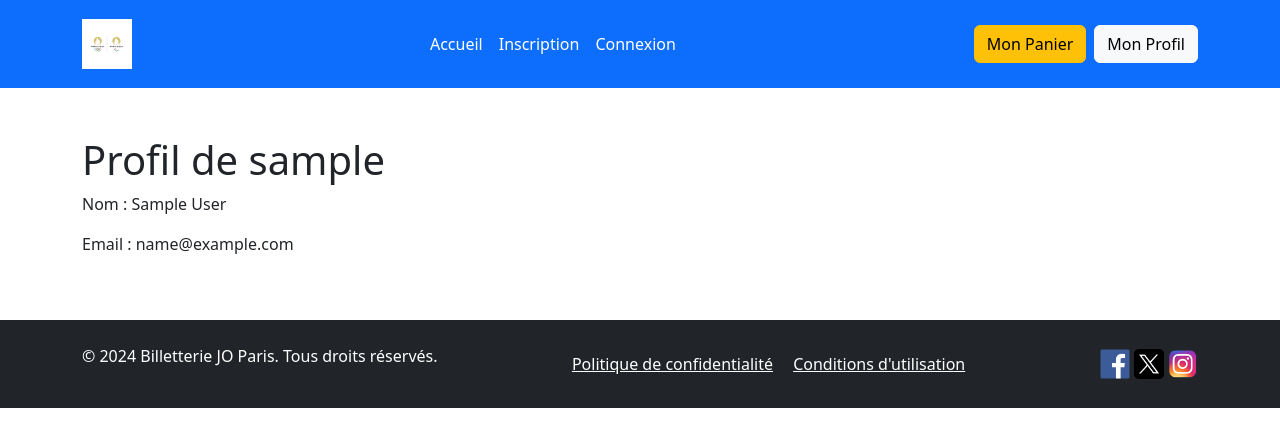
After one commit to NicolasBay/Billeterie_JO_Paris, a Django app: page /profil/ in a window 1280 px wide. The commit adds this page. Shown: the top 447 px of the page. Run offline with Django 5.2, Linux system fonts and the light colour scheme; the visitor is signed in with stand-in values (Sample User, id 1).

Commit message:
ajout de pages et fichiers static

```diff
--- a/JO_Paris/JO_Paris/settings.py
+++ b/JO_Paris/JO_Paris/settings.py
@@ -137,7 +137,7 @@ USE_TZ = True
 
 STATIC_URL = '/static/'
 STATIC_DIRS = [
-    BASE_DIR / 'static',
+    os.path.join(BASE_DIR / 'static'),
 ]
 
 # Default primary key field type
--- a/JO_Paris/billetterie/templates/base.html
+++ b/JO_Paris/billetterie/templates/base.html
@@ -1,33 +1,70 @@
 {% load static %}
-
 
 <!DOCTYPE html>
 <html lang="fr">
 <head>
     <meta charset="UTF-8">
     <meta name="viewport" content="width=device-width, initial-scale=1.0">
-    <title>{% block title %}Titre de la page{% endblock %}</title>
-    <link rel="stylesheet" href="{% static 'css/style.css' %}"> <!-- Lien vers ton fichier CSS -->
+    <title>{% block title %}Billetterie JO Paris{% endblock %}</title>
+    <link href="https://cdn.jsdelivr.net/npm/bootstrap@5.3.0-alpha1/dist/css/bootstrap.min.css" rel="stylesheet">
+    <link rel="stylesheet" href="{% static 'css/style.css' %}">
 </head>
 <body>
-    <header>
-        <nav>
-            <ul>
-                <li><a href="{% url 'signup' %}">Inscription</a></li>
-                <li><a href="{% url 'login' %}">Connexion</a></li>
-                <li><a href="{% url 'home' %}">Accueil</a></li>
-            </ul>
-        </nav>
+
+    <!-- Header -->
+    <header class="bg-primary text-white py-3">
+        <div class="container d-flex justify-content-between align-items-center">
+            <a href="{% url 'home' %}" class="navbar-brand">
+                <img src="{% static 'img/parislogo.png' %}" alt="Logo JO Paris" height="50">
+            </a>
+            <nav class="navbar navbar-expand-lg">
+                <div class="collapse navbar-collapse">
+                    <ul class="navbar-nav me-auto">
+                        <li class="nav-item">
+                            <a href="{% url 'home' %}" class="nav-link text-white">Accueil</a>
+                        </li>
+                        <li class="nav-item">
+                            <a href="{% url 'signup' %}" class="nav-link text-white">Inscription</a>
+                        </li>
+                        <li class="nav-item">
+                            <a href="{% url 'login' %}" class="nav-link text-white">Connexion</a>
+                        </li>
+                    </ul>
+                </div>
+            </nav>
+            <div class="d-flex">
+                <a href="{% url 'panier' %}" class="btn btn-warning me-2">Mon Panier</a>
+                <a href="{% url 'profil' %}" class="btn btn-light">Mon Profil</a>
+            </div>
+        </div>
     </header>
 
-    <main>
+    <!-- Main Content -->
+    <main class="container py-5">
         {% block content %}
-        <!-- Contenu spécifique à chaque page ici -->
+        <!-- Contenu spécifique à chaque page -->
         {% endblock %}
     </main>
 
-    <footer>
-        <p>&copy; 2024 Billetterie JO Paris</p>
+    <!-- Footer -->
+    <footer class="bg-dark text-white py-4 mt-auto">
+        <div class="container d-flex justify-content-between align-items-center">
+            <div>
+                <p>&copy; 2024 Billetterie JO Paris. Tous droits réservés.</p>
+            </div>
+            <div>
+                <a href="#" class="text-white me-3">Politique de confidentialité</a>
+                <a href="#" class="text-white">Conditions d'utilisation</a>
+            </div>
+            <div>
+                <img src="{% static 'img/fblogo.webp' %}" alt="Logo Facebook" height="30">
+                <img src="{% static 'img/xlogo.webp' %}" alt="Logo X" height="30">
+                <img src="{% static 'img/instalogo.webp' %}" alt="Logo Instagram" height="30">
+            </div>
+        </div>
     </footer>
+
+    <!-- Bootstrap JS -->
+    <script src="https://cdn.jsdelivr.net/npm/bootstrap@5.3.0-alpha1/dist/js/bootstrap.bundle.min.js"></script>
 </body>
 </html>
--- a/JO_Paris/billetterie/templates/billetterie/login.html
+++ b/JO_Paris/billetterie/templates/billetterie/login.html
@@ -2,11 +2,7 @@
 
 {% block content %}
 
-<!DOCTYPE html>
-<html lang="fr">
-<head>
-    <meta charset="UTF-8">
-    <meta name="viewport" content="width=device-width, initial-scale=1.0">
+
     <title>Connexion</title>
 </head>
 <body>
--- /dev/null
+++ b/JO_Paris/billetterie/templates/billetterie/profil.html
@@ -0,0 +1,10 @@
+{% extends 'base.html' %}
+
+{% block title %}Mon Profil{% endblock %}
+
+{% block content %}
+<h1>Profil de {{ user.username }}</h1>
+<p>Nom : {{ user.get_full_name }}</p>
+<p>Email : {{ user.email }}</p>
+<!-- Tu peux ajouter plus d'informations selon tes besoins -->
+{% endblock %}
--- a/JO_Paris/billetterie/urls.py
+++ b/JO_Paris/billetterie/urls.py
@@ -1,6 +1,6 @@
 from django.urls import path
 from .views import SignupView, CustomTokenObtainPairView, CustomTokenRefreshView
-from .views import HomeView, CustomLoginView
+from .views import HomeView, CustomLoginView, PanierView, ProfilView
 
 
 urlpatterns = [
@@ -8,4 +8,6 @@ urlpatterns = [
     path('signup/', SignupView.as_view(), name='signup'),
     path('login/', CustomLoginView.as_view(), name='login'),
     path('token/refresh/', CustomTokenRefreshView.as_view(), name='token_refresh'),
+    path('panier/', PanierView.as_view(), name='panier'),
+    path('profil/', ProfilView.as_view(), name='profil'),
 ]
--- a/JO_Paris/billetterie/views.py
+++ b/JO_Paris/billetterie/views.py
@@ -1,6 +1,7 @@
 from django.shortcuts import render, redirect
 from django.contrib.auth import login
 from django.contrib.auth.views import LoginView
+from django.contrib.auth.mixins import LoginRequiredMixin
 from django.urls import reverse_lazy
 from .forms import SignupForm
 from django.views import View
@@ -48,7 +49,6 @@ class HomeView(TemplateView):
 
 class CustomLoginView(View):
     template_name = 'billetterie/login.html'
-
     def get(self, request):
         return render(request, self.template_name)
 
@@ -70,3 +70,19 @@ class CustomLoginView(View):
             return redirect('home')
         else:
             return render(request, self.template_name, {'error': 'Identifiants invalides'})
+
+
+class PanierView(View):
+    template_name = 'billetterie/panier.html'
+    def get(self, request):
+        # Ici, tu peux récupérer les données du panier (par exemple, depuis la session ou la base de données)
+        # Pour l'instant, on retourne simplement le template
+        return render(request, self.template_name)
+
+
+class ProfilView(LoginRequiredMixin, View):
+    template_name = 'billetterie/profil.html'
+    def get(self, request):
+        # Ici, tu peux récupérer les données du profil (par exemple, depuis la session ou la base de données)
+        user = request.user
+        return render(request, self.template_name, {'user':user})
```
Also changed, not shown: JO_Paris/billetterie/templates/billetterie/home.html (+1 -11 lines), JO_Paris/billetterie/templates/billetterie/panier.html (added, +9 -0 lines), JO_Paris/billetterie/templates/billetterie/signup.html (+22 -9 lines), JO_Paris/billetterie/static/css/style.css (added), JO_Paris/billetterie/static/img/fblogo.webp (added), JO_Paris/billetterie/static/img/instalogo.webp (added), JO_Paris/billetterie/static/img/parislogo.png (added), JO_Paris/billetterie/static/img/xlogo.webp (added).
